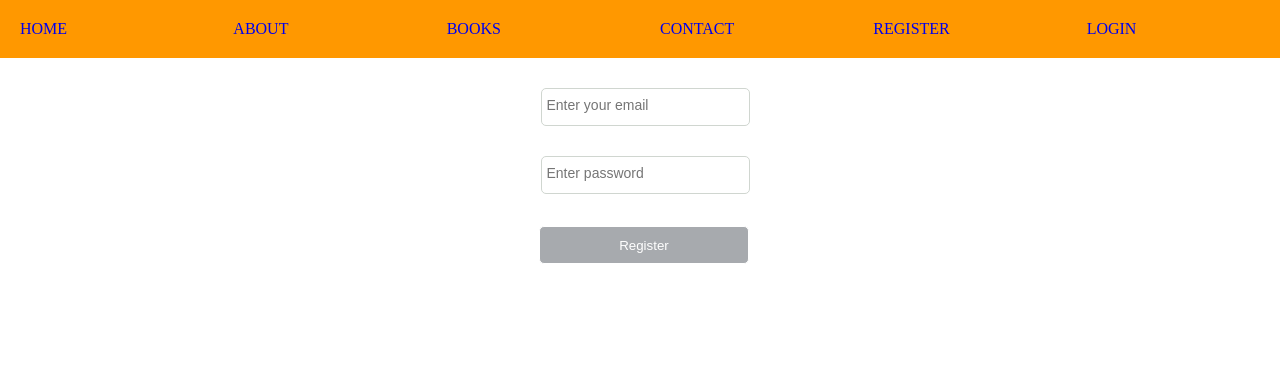
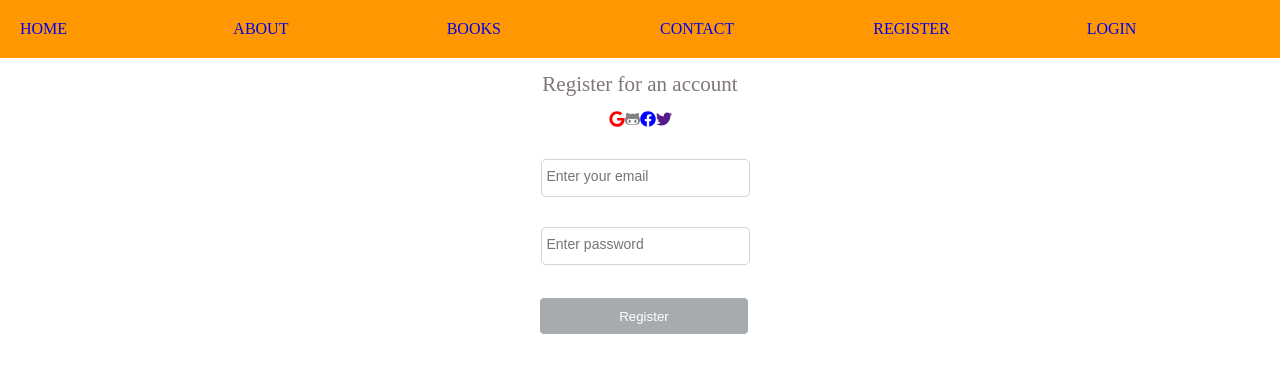
Before and after one commit to Paul-js-hub/reactjs-books-app, a React (Create React App) app: page /register in a window 1280 px wide. Shown: the top 372 px of the page. Built offline with nearby package versions, Linux system fonts and the light colour scheme.

Commit message:
installed font awesome icons
added the font awesome to the code

```diff
--- a/package.json
+++ b/package.json
@@ -3,6 +3,10 @@
   "version": "0.1.0",
   "private": true,
   "dependencies": {
+    "@fortawesome/fontawesome-svg-core": "^1.2.28",
+    "@fortawesome/free-brands-svg-icons": "^5.13.0",
+    "@fortawesome/free-solid-svg-icons": "^5.13.0",
+    "@fortawesome/react-fontawesome": "^0.1.10",
     "@testing-library/jest-dom": "^4.2.4",
     "@testing-library/react": "^9.5.0",
     "@testing-library/user-event": "^7.2.1",
@@ -22,7 +26,7 @@
     "build": "react-scripts build",
     "test": "react-scripts test",
     "eject": "react-scripts eject",
-    "heroku-postbuild":"npm run build"
+    "heroku-postbuild": "npm run build"
   },
   "eslintConfig": {
     "extends": "react-app"
--- a/src/components/Login/login.css
+++ b/src/components/Login/login.css
@@ -45,14 +45,16 @@ button.submit {
     margin: 0 auto;
     color: #fff;
     font-size: 15px;
-    background: black;
+    background: rgb(161, 159, 159);
+    border: 1px solid rgb(161, 159, 159);
     border-radius: 30px;
     cursor: pointer;
     text-transform: uppercase;
+    outline: none;
 }
 
 button.submit:hover{
-    background-color: rgb(69, 161, 26);
+    background-color: rgb(19, 16, 16);
     outline: none;
 }
 
@@ -63,5 +65,5 @@ p.forgot-pass {
 }
 
 p.forgot-pass:hover{
-    color: red;
+    color: rgb(150, 20, 20);
 }
--- a/src/components/Register/index.js
+++ b/src/components/Register/index.js
@@ -1,6 +1,15 @@
 import React, { Component } from "react";
 import './register.css'
 import axios from "axios";
+import { Link } from "react-router-dom";
+import {
+  faGithubAlt,
+  faGoogle,
+  faFacebook,
+  faTwitter
+} from '@fortawesome/free-brands-svg-icons';
+import { FontAwesomeIcon } from "@fortawesome/react-fontawesome";
+
 
 class Register extends Component {
   state = {
@@ -24,6 +33,13 @@ class Register extends Component {
   render() {
     return (
         <div class="form-container">
+          <h1 className="header-registration">Register for an account</h1>
+          <div className="social-container">
+          <Link><FontAwesomeIcon icon={faGoogle} style={{ color: 'red' }} className="google-icon" /></Link>
+          <Link><FontAwesomeIcon icon={faGithubAlt} style={{ color: 'gray' }} className="github-icon"/></Link>
+          <Link><FontAwesomeIcon icon={faFacebook} style={{ color: 'blue' }} className="facebook-icon"/></Link>
+          <Link><FontAwesomeIcon icon={faTwitter} style={{ color: 'light-blue' }} className="twitter-icon"/></Link>
+          </div>
           <input class="form-input" name="email" placeholder="Enter your email" type="text" onChange={(e) => this.onChange(e)} />
           <input class="form-input" name="password" placeholder="Enter password" type="password" onChange={(e) => this.onChange(e)} />
           <button className="sumbit-btn" onClick={this.onSubmit}>Register</button>
--- a/src/components/Register/register.css
+++ b/src/components/Register/register.css
@@ -3,6 +3,12 @@
   display: flex;
   flex-direction: column;
   align-items: center;
+}
+
+h1.header-registration {
+  font-weight: 300;
+  color: #7f7676;
+  font-size: 21px;
 }
 
 input.form-input {
```
Also changed, not shown: 1 other file (tests, documents, lock files or other folders).
